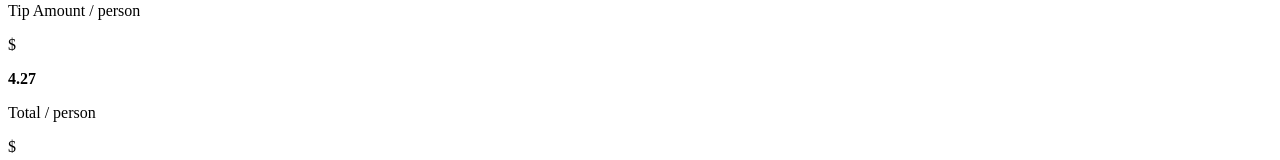
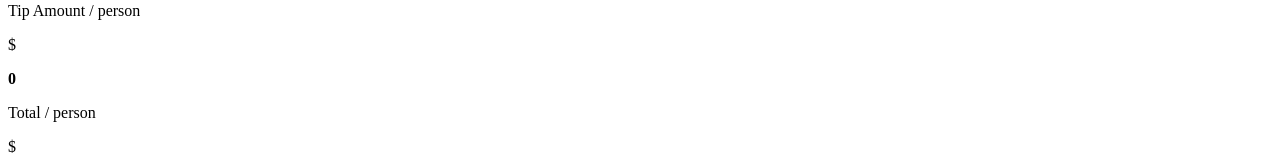
Before and after one commit to Aditi-Sawardekar/tip-calculator-app, a React (Vite) app: page / in a window 1280 px wide. Shown: the part 192-352 px from the top of the page. Built offline with nearby package versions, Linux system fonts and the light colour scheme.

Commit message:
Calculate and display tip amount per person by adding state, updating logic, and modifying DisplayCalculation component.

```diff
--- a/src/components/DisplayCalculation/DisplayCalculation.tsx
+++ b/src/components/DisplayCalculation/DisplayCalculation.tsx
@@ -2,10 +2,12 @@ import AmountDisplay from "../AmountDisplay/AmountDisplay";
 import AppButton from "../AppButton/AppButton";
 
 interface DisplayCalculationProps {
+  tipAmountPerPerson: number;
   onClick: (event: React.MouseEvent<HTMLButtonElement>) => void;
 }
 
 export default function DisplayCalculation({
+  tipAmountPerPerson,
   onClick,
 }: DisplayCalculationProps) {
   return (
@@ -14,7 +16,7 @@ export default function DisplayCalculation({
         label="Tip Amount"
         unit="person"
         currency="$"
-        amount={4.27}
+        amount={Number(tipAmountPerPerson.toFixed(2))}
       />
 
       <AmountDisplay label="Total" unit="person" currency="$" amount={32.79} />
--- a/src/pages/TipCalculatorPage.tsx
+++ b/src/pages/TipCalculatorPage.tsx
@@ -9,15 +9,17 @@ export default function TipCalculatorPage() {
   const [billAmount, setBillAmount] = useState<number | null>(null);
   const [numberOfPeople, setNumberOfPeople] = useState<number | null>(null);
 
+  const [tipAmountPerPerson, setTipAmountPerPerson] = useState(0);
+
   function handleCalculateTipAmount(percentage: number) {
     if (billAmount === null || numberOfPeople === null) {
       console.log("Invalid input");
       return;
     }
 
-    const tipAmountPerPerson =
+    const calculatedTipPerPerson =
       (billAmount * (percentage / 100)) / numberOfPeople;
-    console.log(tipAmountPerPerson);
+    setTipAmountPerPerson(calculatedTipPerPerson);
   }
 
   return (
@@ -51,7 +53,10 @@ export default function TipCalculatorPage() {
           }}
         />
 
-        <DisplayCalculation onClick={() => console.log("Reset")} />
+        <DisplayCalculation
+          tipAmountPerPerson={tipAmountPerPerson}
+          onClick={() => console.log("Reset")}
+        />
       </section>
     </main>
   );
```
